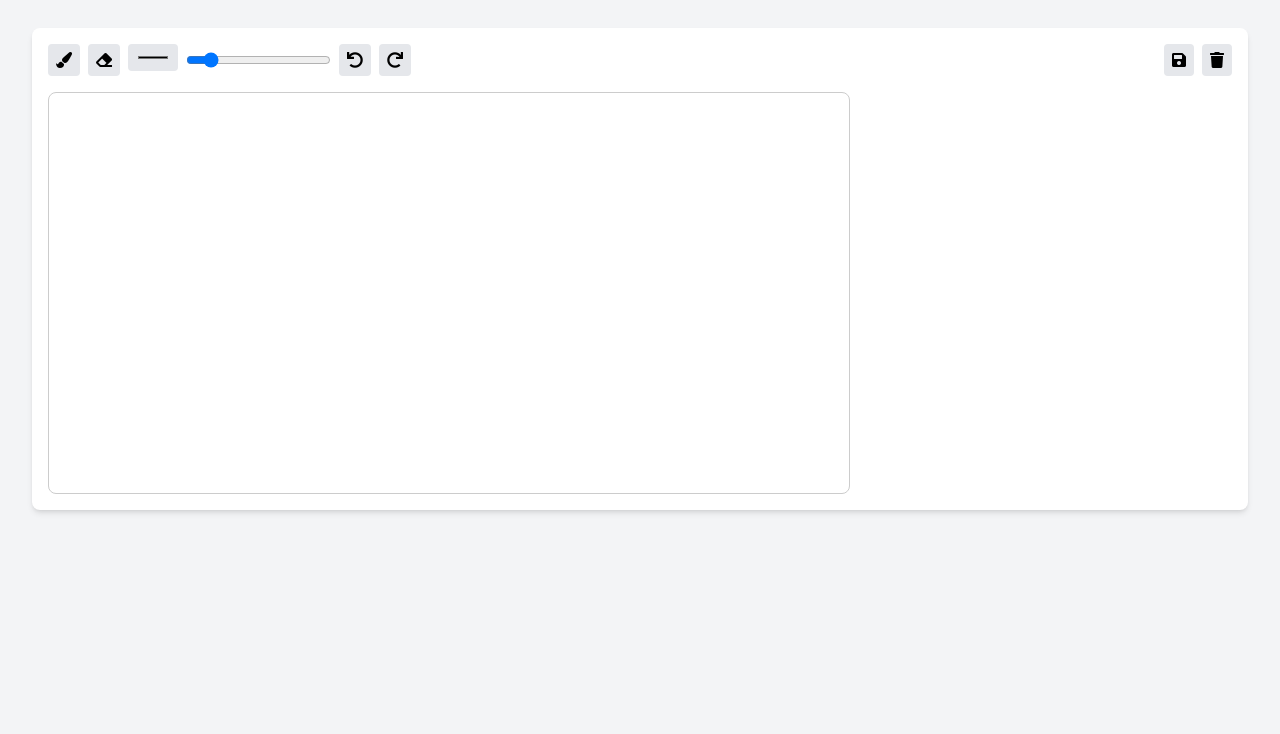
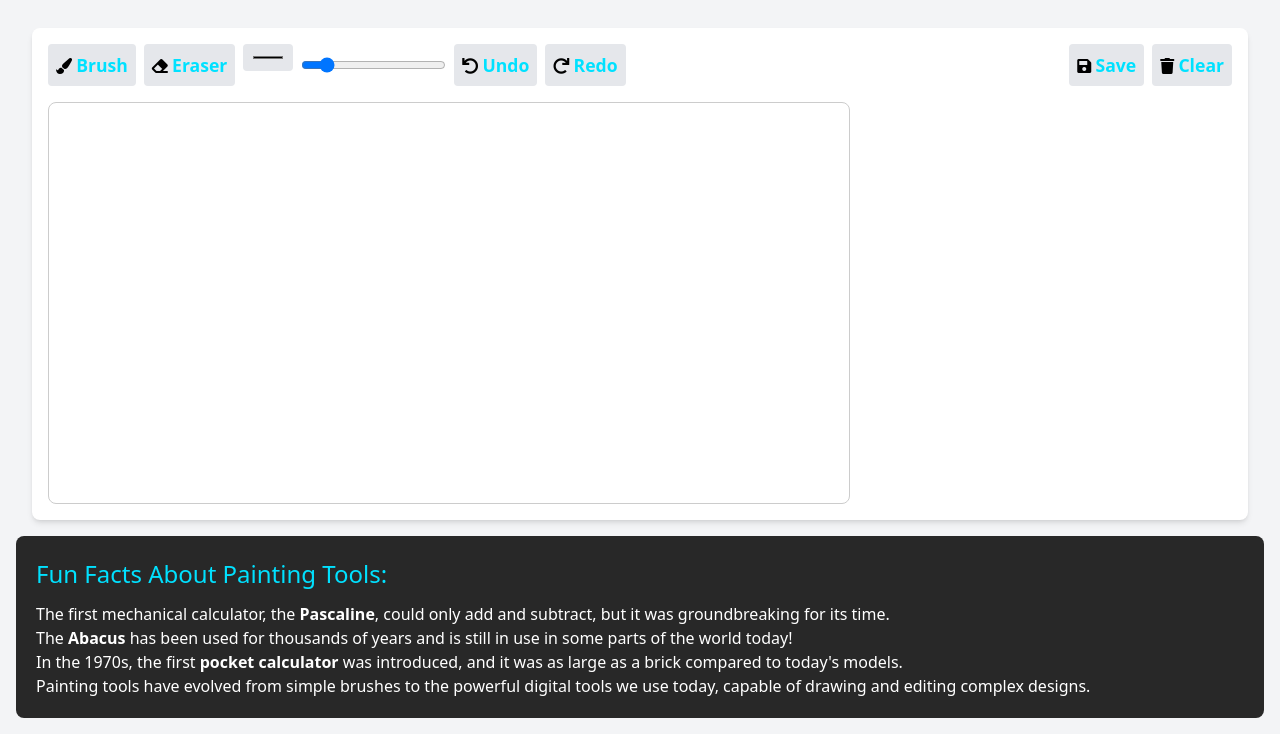
Before and after one commit to zagogo/penda, a plain HTML site: page index.html in a window 1280 px wide. Shown: the part 72-806 px from the top of the page. Drawn offline with nearby package versions, Linux system fonts and the light colour scheme.

Commit message:
Update index.html

```diff
--- a/index.html
+++ b/index.html
@@ -7,6 +7,14 @@
     <link href="https://cdnjs.cloudflare.com/ajax/libs/font-awesome/5.15.3/css/all.min.css" rel="stylesheet" />
     <link href="https://fonts.googleapis.com/css2?family=Roboto:wght@400;700&amp;display=swap" rel="stylesheet" />
     <style>
+      /* Glow effect for buttons */
+      .glow-button {
+        transition: all 0.3s ease;
+      }
+      .glow-button:hover {
+        box-shadow: 0 0 20px #00e1ff, 0 0 30px #00e1ff;
+      }
+
       .canvas-container {
         position: relative;
       }
@@ -14,42 +22,67 @@
         border: 1px solid #ccc;
         border-radius: 8px;
       }
+
+      /* Fun fact section */
+      .fact-box {
+        background-color: #282828;
+        color: white;
+        padding: 20px;
+        border-radius: 8px;
+      }
+
+      .fact-title {
+        color: #00e1ff;
+        font-size: 1.5rem;
+        margin-bottom: 10px;
+      }
+
+      /* Glow effect for feature names */
+      .feature-name {
+        font-size: 1.1rem;
+        font-weight: bold;
+        color: #00e1ff;
+        transition: transform 0.2s;
+      }
+
+      .feature-name:hover {
+        transform: scale(1.1);
+      }
     </style>
   </head>
 
   <body class="bg-gray-100 font-roboto">
     <div class="container mx-auto p-4">
       <header class="flex justify-between items-center py-4">
-        <h1 class="text-3xl font-bold">
-          Penda
-        </h1>
+        <h1 class="text-3xl font-bold">Penda</h1>
       </header>
       <div class="flex justify-between items-center my-4">
         <div class="flex-grow mx-4">
           <div class="bg-white shadow-md rounded-lg p-4">
             <div class="flex justify-between items-center mb-4">
               <div class="flex space-x-2">
-                <button class="p-2 bg-gray-200 rounded hover:bg-gray-300" id="brush-tool">
-                  <i class="fas fa-paint-brush"></i>
+                <!-- Feature Names & Glow Effect -->
+                <button class="glow-button p-2 bg-gray-200 rounded hover:bg-gray-300" id="brush-tool">
+                  <i class="fas fa-paint-brush"></i> <span class="feature-name">Brush</span>
                 </button>
-                <button class="p-2 bg-gray-200 rounded hover:bg-gray-300" id="eraser-tool">
-                  <i class="fas fa-eraser"></i>
+                <button class="glow-button p-2 bg-gray-200 rounded hover:bg-gray-300" id="eraser-tool">
+                  <i class="fas fa-eraser"></i> <span class="feature-name">Eraser</span>
                 </button>
-                <input class="p-2 bg-gray-200 rounded hover:bg-gray-300" id="color-picker" type="color" />
-                <input class="p-2 bg-gray-200 rounded hover:bg-gray-300" id="pen-size" max="50" min="1" type="range" value="5" />
-                <button class="p-2 bg-gray-200 rounded hover:bg-gray-300" id="undo-tool">
-                  <i class="fas fa-undo"></i>
+                <input class="glow-button p-2 bg-gray-200 rounded hover:bg-gray-300" id="color-picker" type="color" />
+                <input class="glow-button p-2 bg-gray-200 rounded hover:bg-gray-300" id="pen-size" max="50" min="1" type="range" value="5" />
+                <button class="glow-button p-2 bg-gray-200 rounded hover:bg-gray-300" id="undo-tool">
+                  <i class="fas fa-undo"></i> <span class="feature-name">Undo</span>
                 </button>
-                <button class="p-2 bg-gray-200 rounded hover:bg-gray-300" id="redo-tool">
-                  <i class="fas fa-redo"></i>
+                <button class="glow-button p-2 bg-gray-200 rounded hover:bg-gray-300" id="redo-tool">
+                  <i class="fas fa-redo"></i> <span class="feature-name">Redo</span>
                 </button>
               </div>
               <div class="flex space-x-2">
-                <button class="p-2 bg-gray-200 rounded hover:bg-gray-300" id="save-tool">
-                  <i class="fas fa-save"></i>
+                <button class="glow-button p-2 bg-gray-200 rounded hover:bg-gray-300" id="save-tool">
+                  <i class="fas fa-save"></i> <span class="feature-name">Save</span>
                 </button>
-                <button class="p-2 bg-gray-200 rounded hover:bg-gray-300" id="clear-tool">
-                  <i class="fas fa-trash"></i>
+                <button class="glow-button p-2 bg-gray-200 rounded hover:bg-gray-300" id="clear-tool">
+                  <i class="fas fa-trash"></i> <span class="feature-name">Clear</span>
                 </button>
               </div>
             </div>
@@ -58,6 +91,17 @@
             </div>
           </div>
         </div>
+      </div>
+
+      <!-- Fun Facts Section -->
+      <div class="fact-box">
+        <div class="fact-title">Fun Facts About Painting Tools:</div>
+        <ul>
+          <li>The first mechanical calculator, the <strong>Pascaline</strong>, could only add and subtract, but it was groundbreaking for its time.</li>
+          <li>The <strong>Abacus</strong> has been used for thousands of years and is still in use in some parts of the world today!</li>
+          <li>In the 1970s, the first <strong>pocket calculator</strong> was introduced, and it was as large as a brick compared to today's models.</li>
+          <li>Painting tools have evolved from simple brushes to the powerful digital tools we use today, capable of drawing and editing complex designs.</li>
+        </ul>
       </div>
     </div>
 
@@ -104,7 +148,7 @@
         ctx.moveTo(x, y);
       }
 
-      // Event listeners
+      // Event listeners for mouse and touch actions
       canvas.addEventListener('mousedown', startPosition);
       canvas.addEventListener('mouseup', endPosition);
       canvas.addEventListener('mousemove', draw);
```
